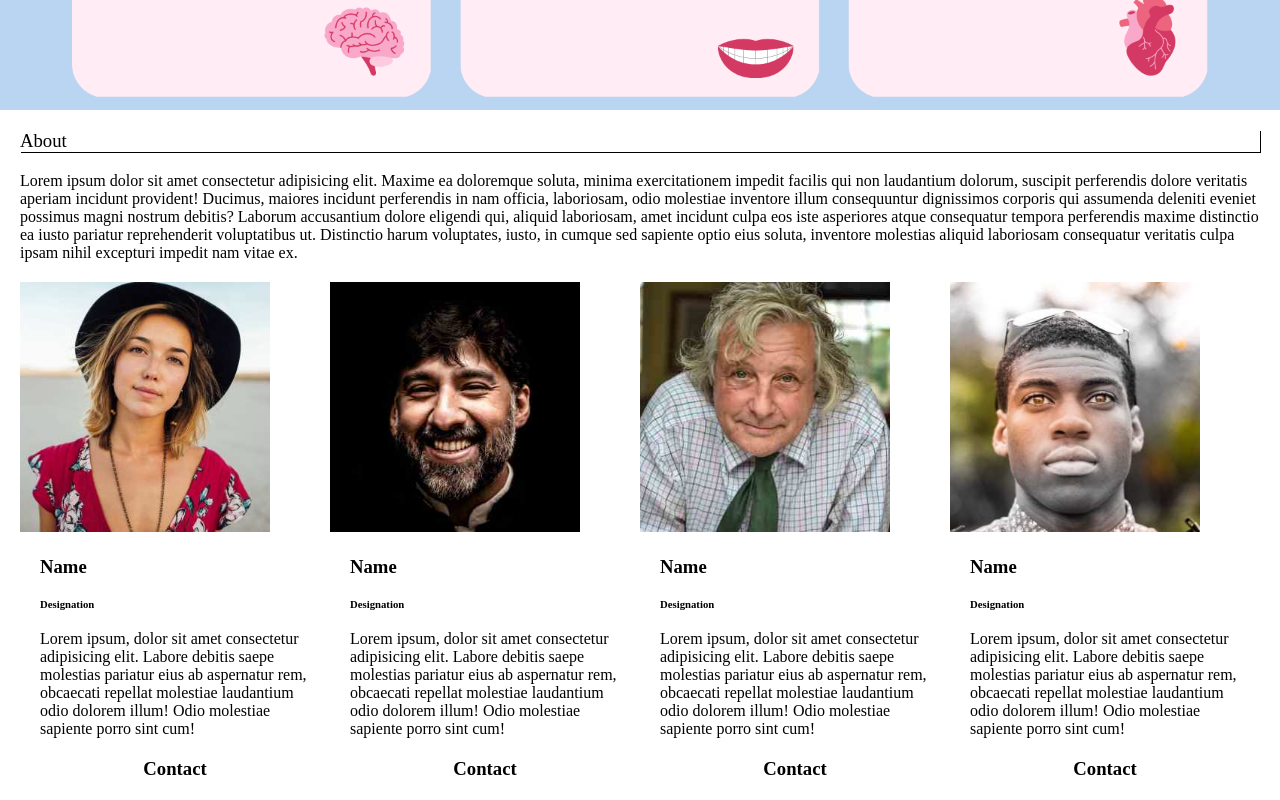
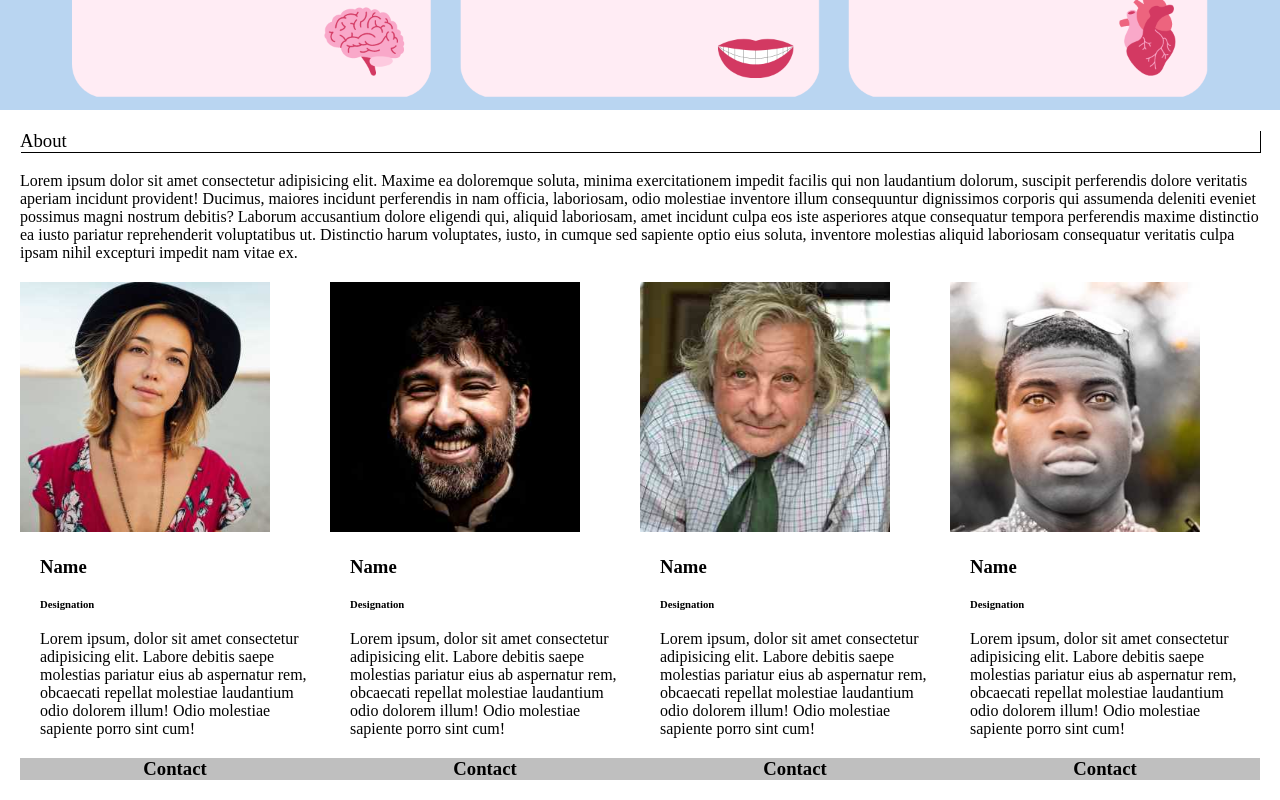
Before and after one commit to HashamNiazi/Learning, a plain HTML site: page homeScreenPractice.html in a window 1280 px wide. Shown: the part 540-1340 px from the top of the page. Drawn offline with Linux system fonts and the light colour scheme.

```diff
--- a/homeScreenPractice.html
+++ b/homeScreenPractice.html
@@ -84,7 +84,7 @@
                 <h3 style="margin: 20px;">Name</h3>
                 <h6 style="margin: 20px;">Designation</h6>
                 <p style="margin: 20px;">Lorem ipsum, dolor sit amet consectetur adipisicing elit. Labore debitis saepe molestias pariatur eius ab aspernatur rem, obcaecati repellat molestiae laudantium odio dolorem illum! Odio molestiae sapiente porro sint cum!</p>
-                <div class="btn" style="width: 100%;"><h3 style="display: flex; justify-content:space-evenly;">Contact</h3></div>
+                <div class="btn" style="width: 100%; background-color: rgba(0, 0, 0, 0.250);"><h3 style="display: flex; justify-content:space-evenly;">Contact</h3></div>
 
             </div>
             <div style="margin-top: 20px;">
@@ -92,7 +92,7 @@
                 <h3 style="margin: 20px;">Name</h3>
                 <h6 style="margin: 20px;">Designation</h6>
                 <p style="margin: 20px;">Lorem ipsum, dolor sit amet consectetur adipisicing elit. Labore debitis saepe molestias pariatur eius ab aspernatur rem, obcaecati repellat molestiae laudantium odio dolorem illum! Odio molestiae sapiente porro sint cum!</p>
-                <div class="btn" style="width: 100%;"><h3 style="display: flex; justify-content:space-evenly;">Contact</h3></div>
+                <div class="btn" style="width: 100%; background-color: rgba(0, 0, 0, 0.250);"><h3 style="display: flex; justify-content:space-evenly;">Contact</h3></div>
 
             </div>
             <div style="margin-top: 20px;">
@@ -100,7 +100,7 @@
                 <h3 style="margin: 20px;">Name</h3>
                 <h6 style="margin: 20px;">Designation</h6>
                 <p style="margin: 20px;">Lorem ipsum, dolor sit amet consectetur adipisicing elit. Labore debitis saepe molestias pariatur eius ab aspernatur rem, obcaecati repellat molestiae laudantium odio dolorem illum! Odio molestiae sapiente porro sint cum!</p>
-                <div class="btn" style="width: 100%;"><h3 style="display: flex; justify-content:space-evenly;">Contact</h3></div>
+                <div class="btn" style="width: 100%; background-color: rgba(0, 0, 0, 0.250);"><h3 style="display: flex; justify-content:space-evenly;">Contact</h3></div>
 
             </div>
             <div style="margin-top: 20px;">
@@ -108,7 +108,7 @@
                 <h3 style="margin: 20px;">Name</h3>
                 <h6 style="margin: 20px;">Designation</h6>
                 <p style="margin: 20px;">Lorem ipsum, dolor sit amet consectetur adipisicing elit. Labore debitis saepe molestias pariatur eius ab aspernatur rem, obcaecati repellat molestiae laudantium odio dolorem illum! Odio molestiae sapiente porro sint cum!</p>
-                <div class="btn" style="width: 100%;"><h3 style="display: flex; justify-content:space-evenly;">Contact</h3></div>
+                <div class="btn" style="width: 100%; background-color: rgba(0, 0, 0, 0.250);"><h3 style="display: flex; justify-content:space-evenly;">Contact</h3></div>
 
             </div>
 
```
